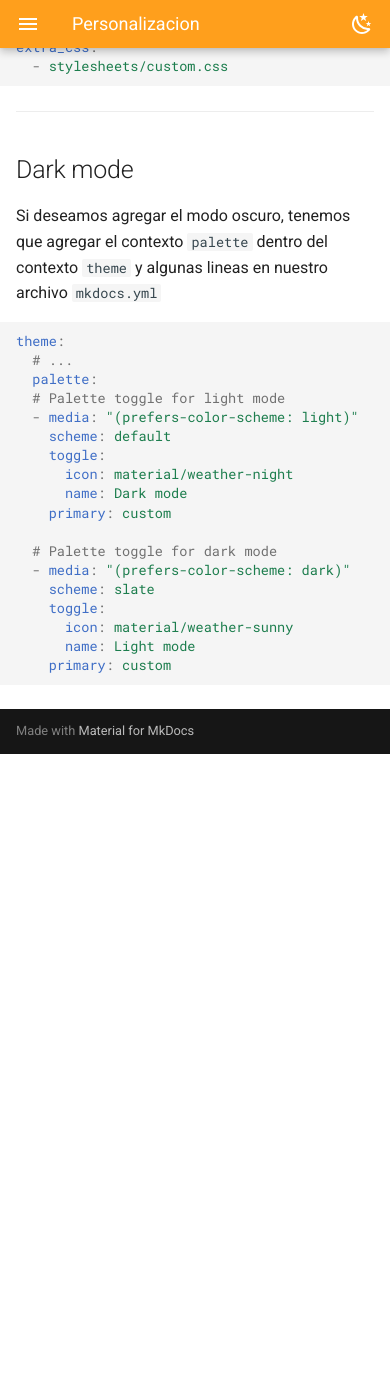
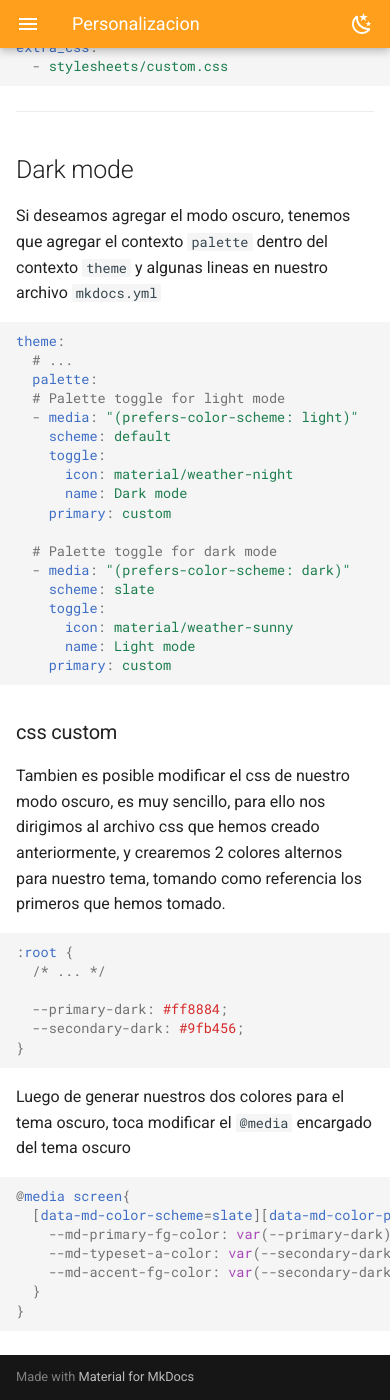
Before and after one commit to OJoshuaCG/docs-template, an MkDocs documentation site: the page built from docs/docs/design/css-file.md, in a window 390 px wide and 1400 px high, scrolled down 1366 px. Built offline with MkDocs 1.6.1 and Material for MkDocs 9.7.7, drawn with Linux system fonts in a browser that asks for light colours; comment, search, counter and statistics services are not loaded; before the commit the page ends 2120 px from its top, so only the background shows below that.

Commit message:
feat. dark mode css added

````diff
--- a/docs/docs/design/css-file.md
+++ b/docs/docs/design/css-file.md
@@ -71,4 +71,28 @@ theme:
     primary: custom
 ```
 
-<!-- ### CSS layout dark mode -->
+
+### css custom
+
+Tambien es posible modificar el css de nuestro modo oscuro, es muy sencillo, para ello nos dirigimos al archivo css que hemos creado anteriormente, y crearemos 2 colores alternos para nuestro tema, tomando como referencia los primeros que hemos tomado.
+
+```css
+:root {
+  /* ... */
+
+  --primary-dark: #ff8884;
+  --secondary-dark: #9fb456;
+}
+```
+
+Luego de generar nuestros dos colores para el tema oscuro, toca modificar el `@media` encargado del tema oscuro
+
+```css
+@media screen{
+  [data-md-color-scheme=slate][data-md-color-primary=custom]{
+    --md-primary-fg-color: var(--primary-dark);
+    --md-typeset-a-color: var(--secondary-dark);
+    --md-accent-fg-color: var(--secondary-dark);
+  }
+}
+```
--- a/docs/docs/stylesheets/custom.css
+++ b/docs/docs/stylesheets/custom.css
@@ -2,6 +2,9 @@
 :root {
   --primary: #ff9f1c;
   --secondary: #2ec4b6;
+
+  --primary-dark: #ff8884;
+  --secondary-dark: #9fb456;
 }
 
 :root > * {
@@ -10,3 +13,11 @@
   --md-typeset-a-color: var(--secondary);
   --md-accent-fg-color: var(--secondary);
 }
+
+@media screen{
+  [data-md-color-scheme=slate][data-md-color-primary=custom]{
+    --md-primary-fg-color: var(--primary-dark);
+    --md-typeset-a-color: var(--secondary-dark);
+    --md-accent-fg-color: var(--secondary-dark);
+  }
+}
````
